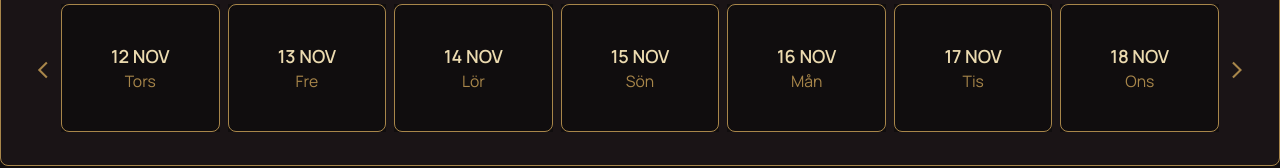
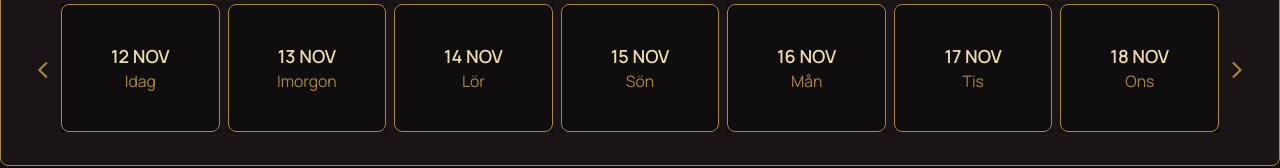
Before and after one commit to noiralba/Regalia, a React (Vite) app in the folder frontend/: page /kalender in a window 1280 px wide. Shown: the part 200-368 px from the top of the page. Built offline with nearby package versions, Linux system fonts and the light colour scheme; no server answers; a web font is replaced by a local one.

Commit message:
fix today-tomorrow

```diff
--- a/frontend/src/components/Date-Picker/DatePicker.tsx
+++ b/frontend/src/components/Date-Picker/DatePicker.tsx
@@ -66,7 +66,7 @@ export default function DatePicker({
         </button>
 
         <ul className="date-list list-unstyled d-flex flex-grow-1 gap-2 mb-0">
-          {days.map((day) => {
+          {days.map((day, i) => {
             const value = day.toLocaleDateString("sv-SE");
             const isSelected = value === selectedDate;
 
@@ -88,7 +88,13 @@ export default function DatePicker({
                       .toUpperCase()}`}
                   </time>
                   <small className="d-block text-capitalize">
-                    {day.toLocaleDateString("sv-SE", { weekday: "short" })}
+                    {i === 0
+                      ? "Idag"
+                      : i === 1
+                        ? "Imorgon"
+                        : day.toLocaleDateString("sv-SE", {
+                            weekday: "short",
+                          })}
                   </small>
                 </button>
               </li>
```
